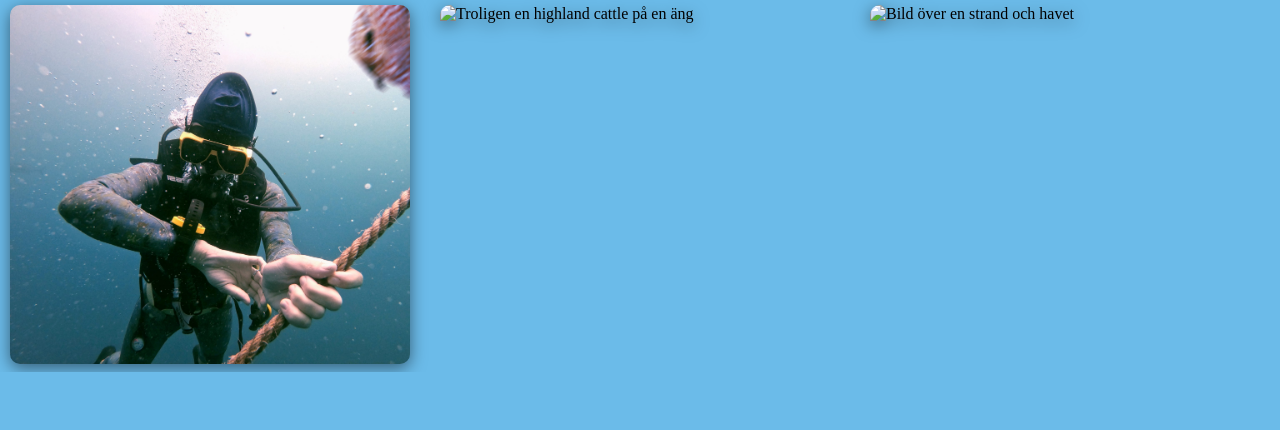
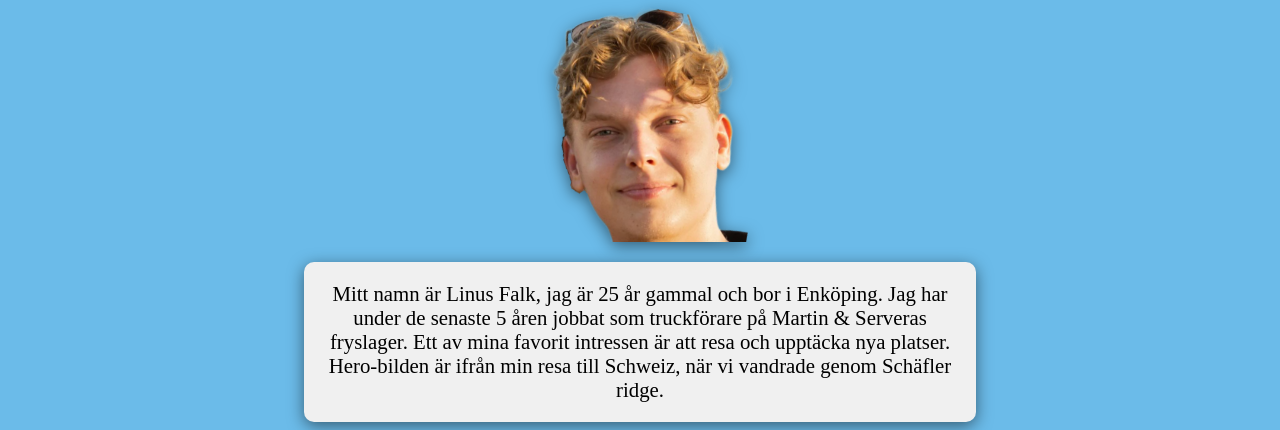
Before and after one commit to FalkenQ/Grafisk-teknik-laboration-1.2, a plain HTML site: page about.html in a window 1280 px wide. Shown: the part 1126-1556 px from the top of the page. Before the commit the page ends 1498 px from the top, so only its background shows below. Drawn offline with Linux system fonts and the light colour scheme.

Commit message:
Lade till en profilbild och text om mig själv. Samt att jag lade till styling för dem.

```diff
--- a/about.html
+++ b/about.html
@@ -34,13 +34,18 @@
         <main>
             <section class="hero">
                 <img src="images/header.png" alt="Hero-bild">
-                <h1>Min Portfölj</h1>
+                <h1>Om mig</h1>
             </section>
-            <section class="pictures">
-                <img src="images/bilserie001.jpg" alt="Blommor på sidan av ett berg">
-                <img src="images/bilserie010.jpg" alt="Troligen en highland cattle på en äng">
-                <img src="images/bilserie019.jpg" alt="Bild över en strand och havet">
+
+            <section class="about">
+                <img src="images/portrait.png" alt="Porträtt av mig">
+                <p>Mitt namn är Linus Falk, jag är 25 år gammal och bor i Enköping.
+                    Jag har under de senaste 5 åren jobbat som truckförare på Martin & Serveras fryslager.
+                    Ett av mina favorit intressen är att resa och upptäcka nya platser. Hero-bilden är ifrån min resa till
+                    Schweiz, när vi vandrade genom Schäfler ridge.
+                </p>
             </section>
+
         </main>
     </body>
 </html>
--- a/style.css
+++ b/style.css
@@ -85,3 +85,25 @@ p {
     padding: 20px;
     margin: auto;
 }
+
+.about {
+    display: flex;
+    flex-direction: column;
+    margin: auto;
+}
+
+.about img {
+    width: 20%;
+    height: auto;
+    align-self: center;
+    filter: drop-shadow(0 4px 8px rgba(0, 0, 0, 0.5));
+    margin-bottom: 20px;
+}
+
+.about p {
+    font-size: 1.3rem;
+    background-color: #f0f0f0;
+    border-radius: 10px;
+    padding: 20px;
+    filter: drop-shadow(0 4px 8px rgba(0, 0, 0, 0.5));
+}
```
Also changed, not shown: index.html (+4 -3 lines), images/portrait.png (added).
